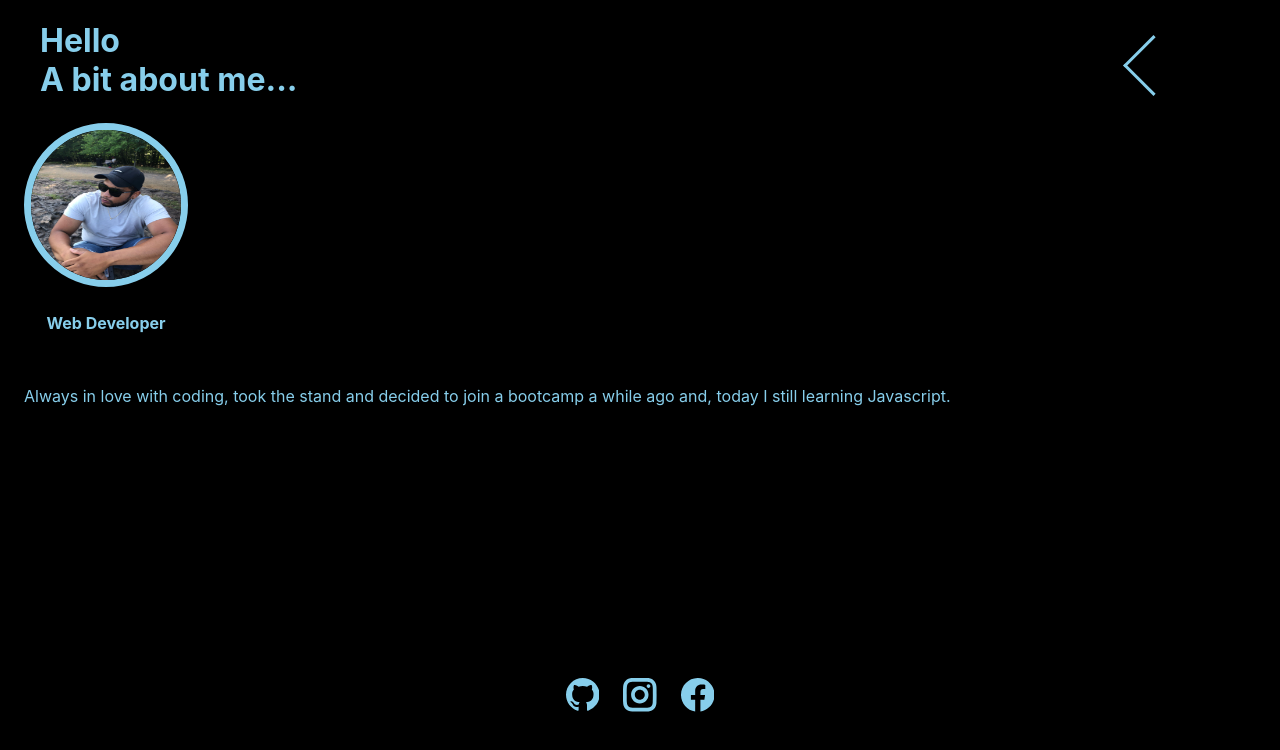
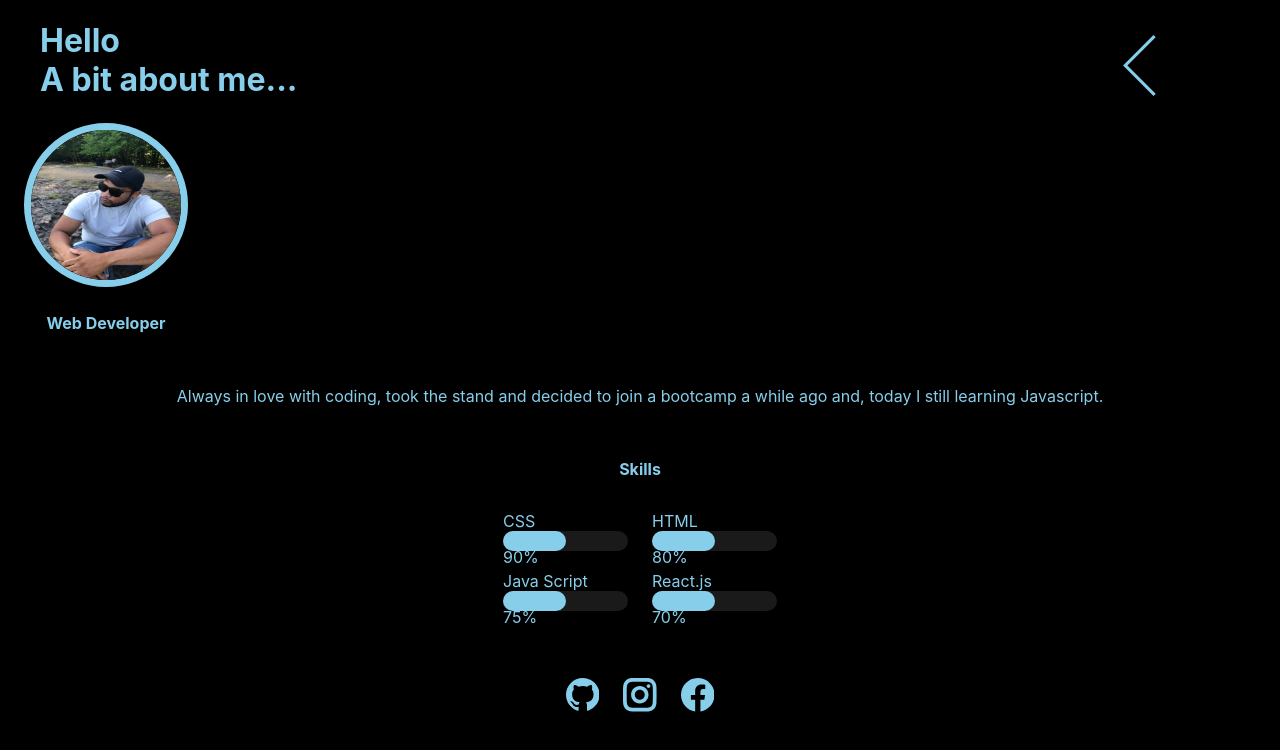
Before and after one commit to Lamadrid-Mike/My-Portfolio, a React (Create React App) app: page /about in a window 1280 px wide. Shown: the top 750 px of the page. Built offline with nearby package versions, Linux system fonts and the light colour scheme.

Commit message:
files edited

```diff
--- a/package.json
+++ b/package.json
@@ -9,13 +9,17 @@
     "@testing-library/jest-dom": "^5.16.4",
     "@testing-library/react": "^13.3.0",
     "@testing-library/user-event": "^13.5.0",
+    "bootstrap": "^5.2.3",
     "react": "^18.2.0",
+    "react-bootstrap": "^2.7.2",
     "react-dom": "^18.2.0",
     "react-icons": "^4.4.0",
+    "react-reveal": "^1.2.2",
     "react-router-dom": "^6.3.0",
     "react-scripts": "5.0.1",
     "react-transition-group": "^4.4.2",
     "sass": "^1.53.0",
+    "styled-components": "^5.3.6",
     "web-vitals": "^2.1.4"
   },
   "scripts": {
--- a/src/components/BackArrow.css
+++ b/src/components/BackArrow.css
@@ -5,6 +5,7 @@
 }
 
 .back-arrow {
+  z-index: 1;
   width: 40px;
   height: 40px;
   top: 8%;
--- /dev/null
+++ b/src/components/ProgressBar.css
@@ -0,0 +1,42 @@
+.progress {
+  background: rgba(255, 255, 255, 0.1);
+  justify-content: flex-start;
+  border-radius: 100px;
+  align-items: center;
+  position: relative;
+  padding: 0 0px;
+  display: flex;
+  height: 20px;
+  width: 125px;
+}
+
+.progress-value {
+  animation: CSS 3s normal forwards;
+  box-shadow: 0 10px 40px -10px skyblue;
+  border-radius: 100px;
+  background: skyblue;
+  height: 20px;
+  width: 0;
+}
+
+@keyframes CSS {
+  0% {
+    width: 0;
+  }
+  100% {
+    width: 50%;
+  }
+}
+
+.skill-container {
+  display: flex;
+  justify-content: space-around;
+  margin: 10px;
+  gap: 1.5em;
+}
+
+.skill-parent-container {
+  display: flex;
+  justify-content: center;
+  flex-direction: column;
+}
--- /dev/null
+++ b/src/components/ProgressBar.js
@@ -0,0 +1,18 @@
+import React from "react";
+import "./ProgressBar.css";
+import { keyframes } from "styled-components";
+
+let ProgressBar = function (props) {
+  return (
+    <div>
+      {props.type}
+      <div className="progress">
+        <div className="progress-value CSS">
+          <p>{props.percentage}%</p>
+        </div>
+      </div>
+    </div>
+  );
+};
+
+export default ProgressBar;
--- a/src/components/aboutMe.css
+++ b/src/components/aboutMe.css
@@ -23,7 +23,7 @@
   text-align: center;
 }
 
-.about-container div {
+.about-container .about-profile {
   align-self: start;
 }
 
--- a/src/components/aboutMe.js
+++ b/src/components/aboutMe.js
@@ -4,6 +4,8 @@ import "./aboutMe.css";
 import profilePic from "../img/profile.jpg";
 import BackArrow from "./BackArrow";
 import { Link } from "react-router-dom";
+import Fade from "react-reveal/Fade";
+import ProgressBar from "./ProgressBar";
 
 const About = function () {
   return (
@@ -11,6 +13,7 @@ const About = function () {
       <Link to="/">
         <BackArrow />
       </Link>
+      <Fade left cascade>
         <div>
           <h1 className="about-h1">
             Hello
@@ -18,7 +21,7 @@ const About = function () {
             <span>A bit about me...</span>
           </h1>
           <div className="about-container">
-          <div>
+            <div className="about-profile">
               <img src={profilePic} />
               <h4>Web Developer</h4>
             </div>
@@ -26,8 +29,20 @@ const About = function () {
               Always in love with coding, took the stand and decided to join a
               bootcamp a while ago and, today I still learning Javascript.
             </div>
+            <div className="skill-parent-container">
+              <h4>Skills</h4>
+              <div className="skill-container">
+                <ProgressBar type="CSS" percentage={90} />
+                <ProgressBar type="HTML" percentage={80} />
+              </div>
+              <div className="skill-container">
+                <ProgressBar type="Java Script" percentage={75} />
+                <ProgressBar type="React.js" percentage={70} />
               </div>
             </div>
+          </div>
+        </div>
+      </Fade>
       <Footer />
     </>
   );
--- a/src/components/home.js
+++ b/src/components/home.js
@@ -3,6 +3,7 @@ import "./home.scss";
 import Logo from "./avatar.jpg";
 import { Link } from "react-router-dom";
 import Footer from "./footer";
+import Fade from "react-reveal/Fade";
 
 class Home extends React.Component {
   render() {
```
Also changed, not shown: 1 other file (tests, documents, lock files or other folders). Lines whose indentation alone changed are shown as unchanged.
